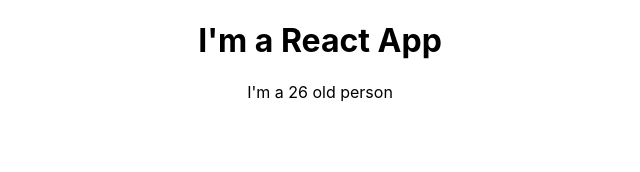
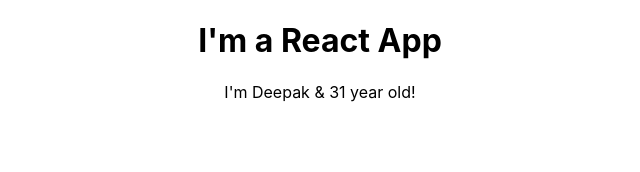
Before and after one commit to jagadeeshdeepak/react, a React (Create React App) app in the folder react-complete-guide/: page / in a window 1280 px wide. Shown: the top 172 px of the page, without its empty margins (320-960 px from the left). Built offline with nearby package versions, Linux system fonts and the light colour scheme.

Commit message:
accepting arguments in a function from root component

```diff
--- a/react-complete-guide/src/App.js
+++ b/react-complete-guide/src/App.js
@@ -7,7 +7,7 @@
     return (
       <div className="App">
         <h1>I'm a React App</h1>
-        <Person/>
+        <Person name="Deepak" age="31"/>
       </div>
     );
 
--- a/react-complete-guide/src/Person/Person.js
+++ b/react-complete-guide/src/Person/Person.js
@@ -1,7 +1,8 @@
 import React from 'react';
 
-const person = () => {
-  return <p>I'm a { Math.floor(Math.random() * 30) } old person</p>;
+const person = (props) => {
+  //return <p>I'm a { Math.floor(Math.random() * 30) } old person</p>;
+  return <p>I'm {props.name} & {props.age} year old!</p>
 }
 
 export default person;
```
